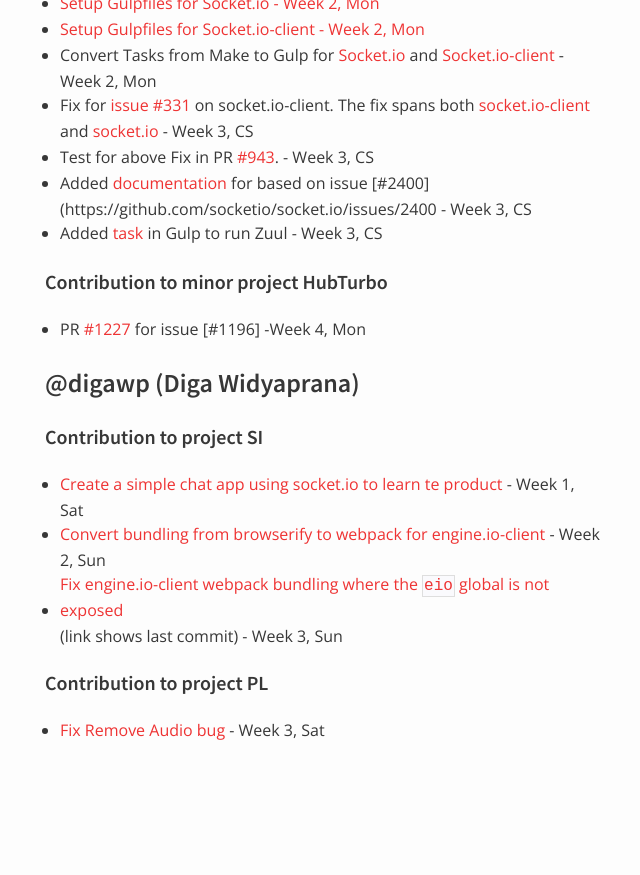
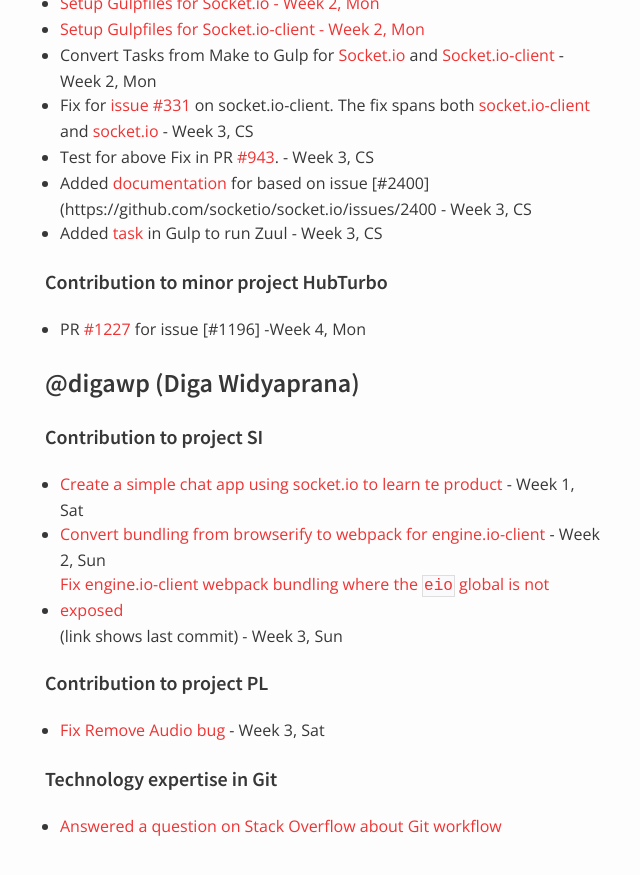
Before and after one commit to nus-oss/cs3281-AY1516S2-website, a Jekyll site: the page built from teams/socketio.md, in a window 1280 px wide and 900 px high, scrolled down 4426 px. Shown: the top 875 px of the window, without its empty margins (325-965 px from the left). Built offline with Jekyll 4.4.1, drawn with Linux system fonts in a browser that asks for light colours; before the commit the page ends 5230 px from its top, so only the background shows below that; some of the changed text lies outside the part shown.

Commit message:
Add @digawp tech expertise

```diff
--- a/teams/socketio.md
+++ b/teams/socketio.md
@@ -10,7 +10,7 @@
  - Zhu Liang ([@paradite](http://paradite.com))
    - Technology Expertise: d3.js
  - Diga Widyaprana ([@digawp](http://digawp.blogspot.sg/))
-   - Technology Expertise:
+   - Technology Expertise: Git
  - Zheng Weihan ([@whattokingu](http://medium.com/@whattokingu)) Team Lead - Week 4 to 7
    - Technology Expertise: NodeJS
  - Michael Limantara ([@mikelimantara](http://medium.com/@mikelimantara))
@@ -157,3 +157,6 @@
 
 #### Contribution to project PL
 * [Fix Remove Audio bug](https://github.com/PowerPointLabs/PowerPointLabs/pull/915) - Week 3, Sat
+
+#### Technology expertise in Git
+* [Answered a question on Stack Overflow about Git workflow](http://stackoverflow.com/questions/30538019/git-merge-changes-between-upstream-brnches/30541348#30541348)
```
